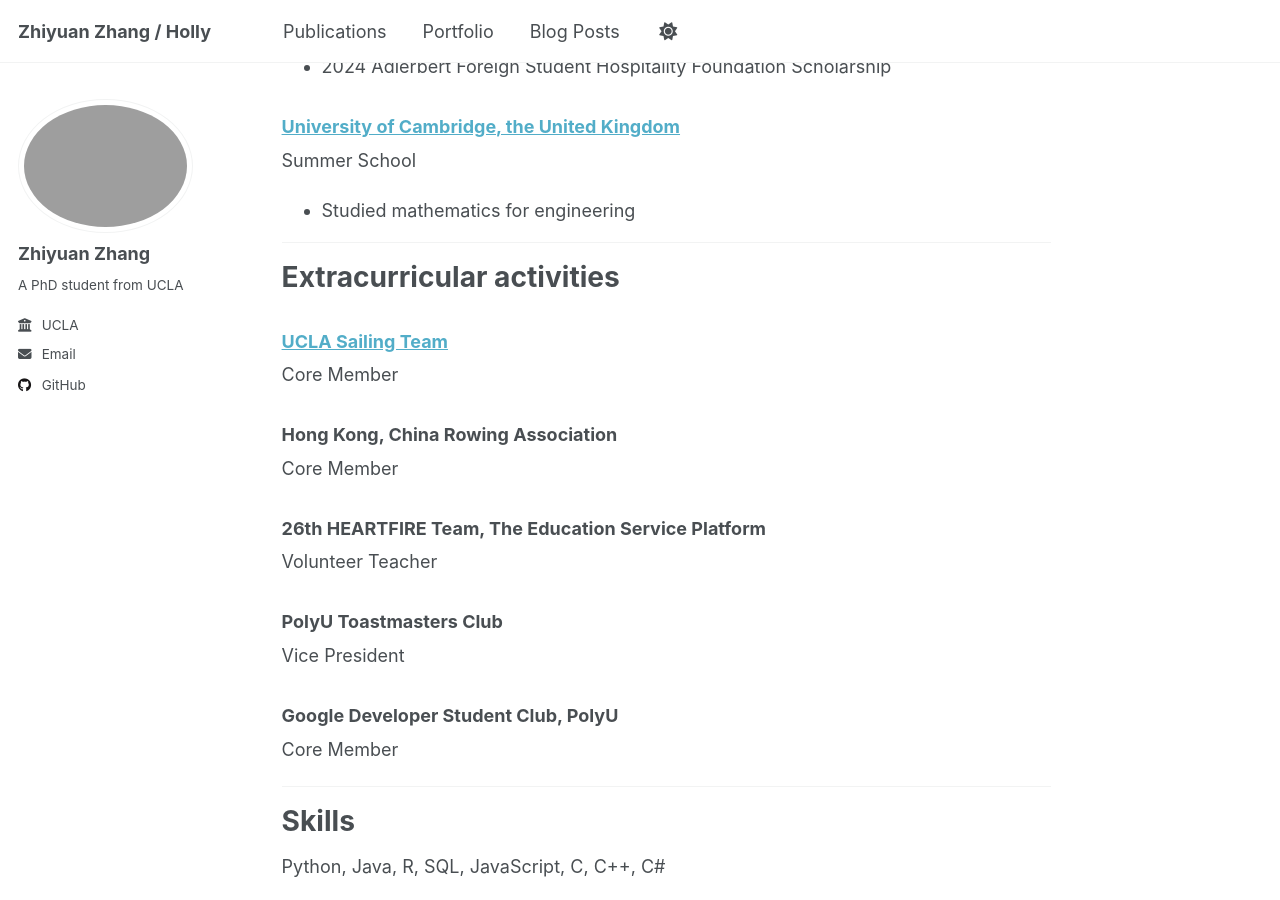
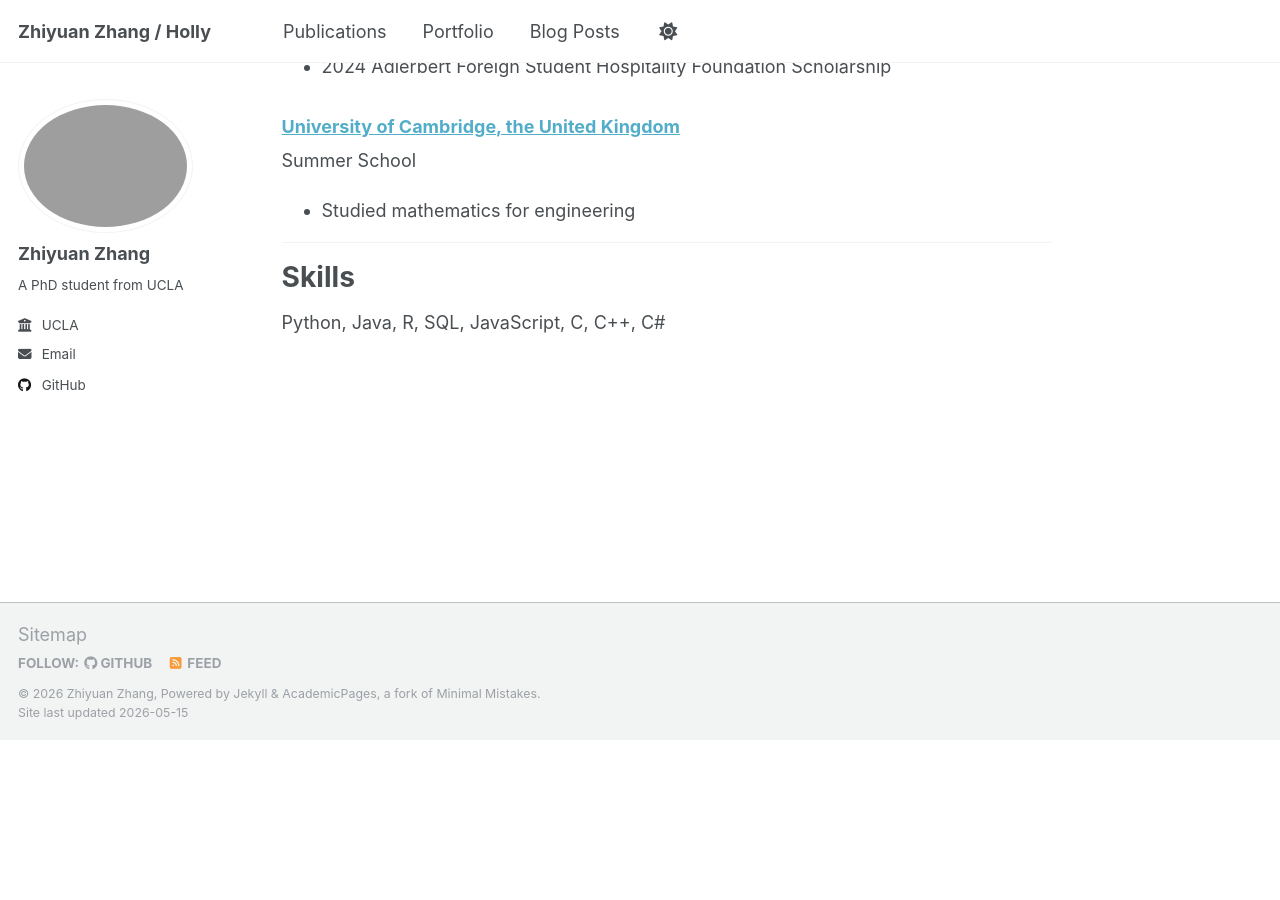
Before and after one commit to h-zhanggg/Zhiyuan-Zhang, a Jekyll site: the page built from _pages/about.md, in a window 1280 px wide and 900 px high, scrolled down 699 px. Built offline with Jekyll 4.4.1, drawn with Linux system fonts in a browser that asks for light colours; a script that is not in the unit is left out; after the commit the page ends 1439 px from its top, so only the background shows below that; some of the changed text lies outside the part shown.

Commit message:
2026
Reordered advisor mentions and removed extracurricular activities section.

```diff
--- a/_pages/about.md
+++ b/_pages/about.md
@@ -8,7 +8,7 @@ redirect_from:
 ---
 
 I am a PhD student of UCLA, major in Computer Science
-- advised by [Prof. Tian](https://www.ytian.info/) and [Prof. Ma](https://mobility-lab.seas.ucla.edu/about/)
+- advised by [Prof. Ma](https://mobility-lab.seas.ucla.edu/about/) and [Prof. Tian](https://www.ytian.info/)
 
 ---
 
@@ -38,24 +38,5 @@ Summer School
 
 ---
 
-# Extracurricular activities
-
-### [UCLA Sailing Team](https://www.instagram.com/uclasailingteam/)
-Core Member
-
-### Hong Kong, China Rowing Association
-Core Member
-
-### 26th HEARTFIRE Team, The Education Service Platform
-Volunteer Teacher
-
-### PolyU Toastmasters Club
-Vice President
-
-### Google Developer Student Club, PolyU
-Core Member
-
----
-
 # Skills
 Python, Java, R, SQL, JavaScript, C, C++, C#
```
